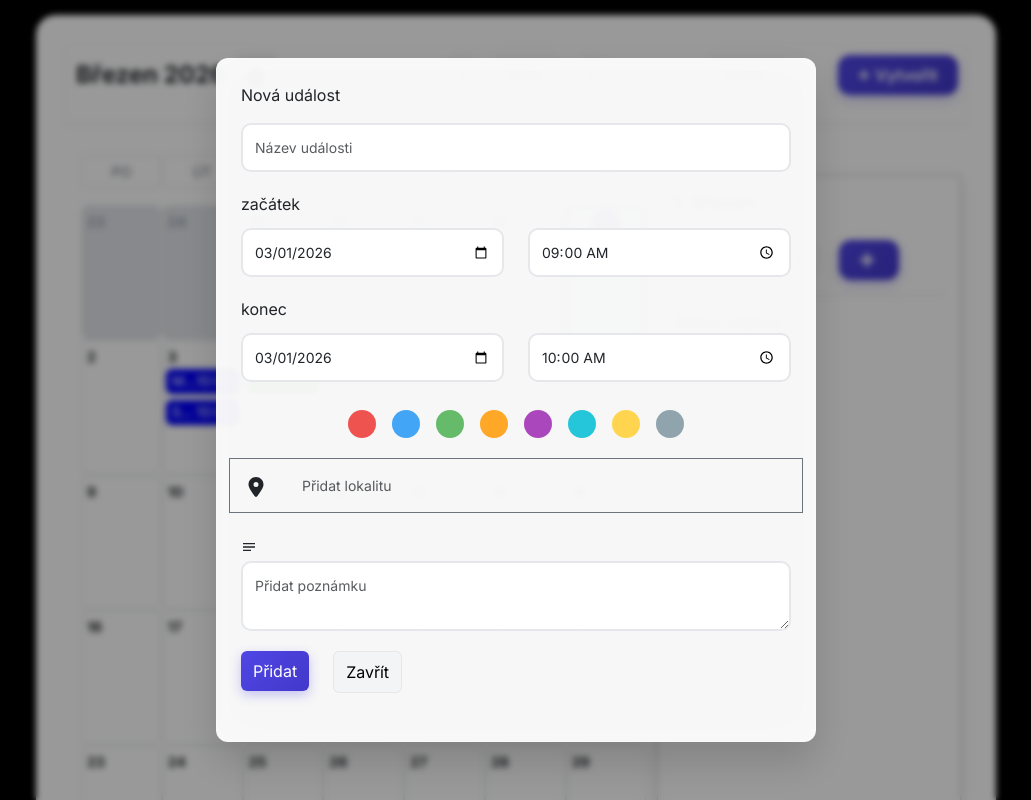
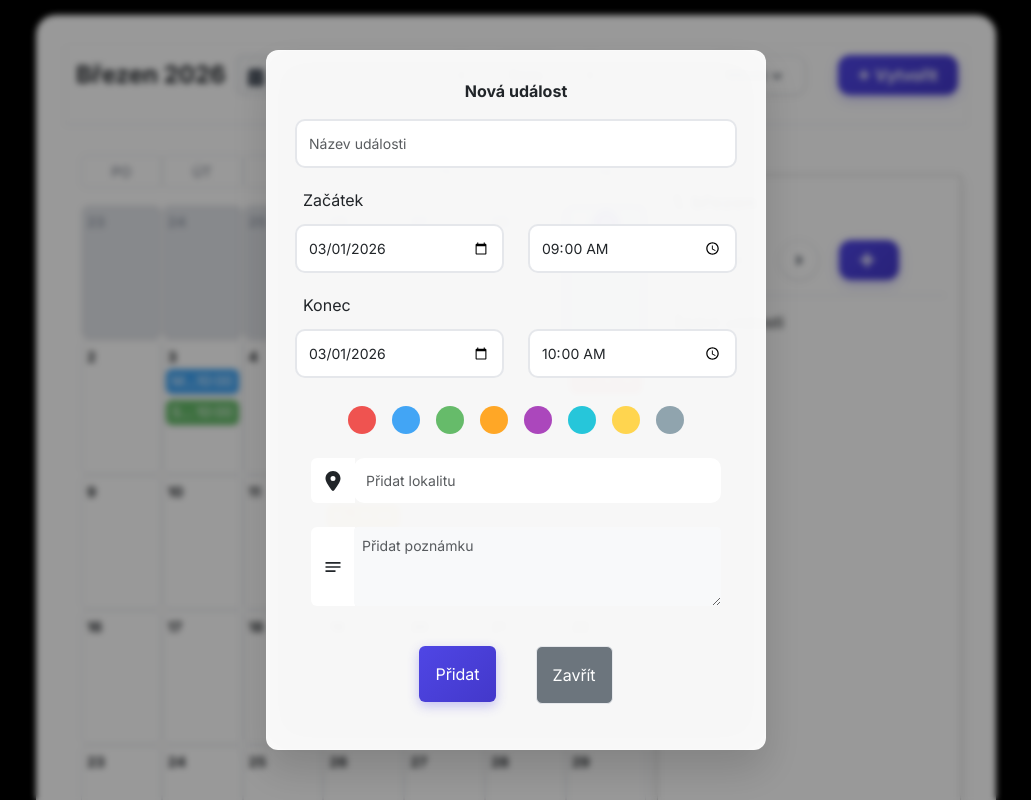
Before and after one commit to Jakub-coding99/React-Calendar, a React (Vite) app: page / in a window 1280 px wide. Both pictures are taken after a click on the button "Vytvořit". Shown: the top 800 px of the page, without its empty margins (124-1155 px from the left). Built offline with nearby package versions, Linux system fonts and the light colour scheme; a web font is replaced by a local one.

Commit message:
minor changed in modal

```diff
--- a/src/components/Alert.tsx
+++ b/src/components/Alert.tsx
@@ -10,8 +10,8 @@ interface Props {
 export const Alert = ({ children, confirm, close }: Props) => {
   return (
     <>
-      <div className="alert-wrapper">
-        <div className="alert-window">
+      <div className="alert-wrapper p-3 ">
+        <div className="alert-window border border-secondary">
           <div className="warning-alert">
             <IoIosWarning size={65} />
           </div>
--- a/src/components/Calendar.tsx
+++ b/src/components/Calendar.tsx
@@ -19,49 +19,52 @@ export const Calendar = () => {
   const mockedEvents = [
     {
       event: "Střih",
-      start: "2026-02-02T10:00",
-      end: "2026-02-02T11:00",
+      start: "2026-03-08T10:00",
+      end: "2026-03-08T11:00",
       id: "1",
-      color: "red",
-      note: `jojojojjjjjjjjjjjjjjjjjjjmm mmmmmmmmm modalStatem modalStatemjjjjjjjjjjjjjjjjjjjjjjjjjjjjjjjjjjjjjjjjjjjjjjjjjjjjjjjjjjjjjjjjjjjjjjjjjjjjj`,
+      color: "#EF5350",
+      note: `lorem ipsum lorem ipsum`,
       location: "Ostrava",
     },
 
     {
       event: "Melír",
       start: "2026-03-03T10:00",
-      end: "2026-02-03T11:00",
+      end: "2026-03-03T11:00",
       id: "2",
-      color: "blue",
+      color: "#42A5F5",
+      note: `lorem ipsum lorem ipsum`,
+      location: "Brno",
     },
     {
       event: "Střih",
       start: "2026-03-03T10:00",
-      end: "2026-02-04T11:00",
+      end: "2026-03-04T11:00",
       id: "3",
-      color: "blue",
+      color: "#66BB6A",
     },
     {
       event: "Barva",
-      start: "2026-03-04T10:00",
-      end: "2026-03-04T11:00",
+      start: "2026-03-12T10:00",
+      end: "2026-03-12T11:00",
       id: "4",
-      color: "green",
+      color: "#FFA726",
+      note: `lorem ipsum lorem ipsum`,
     },
-    {
-      event: "Barva",
-      start: "2026-02-21T10:00",
-      end: "2026-03-04T11:00",
-      id: "5",
-      color: "green",
-    },
-    {
-      event: "test",
-      start: "2026-01-30T10:00",
-      end: "2026-01-30T11:00",
-      id: "6",
-      color: "green",
-    },
+    // {
+    //   event: "Barva",
+    //   start: "2026-02-21T10:00",
+    //   end: "2026-03-04T11:00",
+    //   id: "5",
+    //   color: "green",
+    // },
+    // {
+    //   event: "test",
+    //   start: "2026-01-30T10:00",
+    //   end: "2026-01-30T11:00",
+    //   id: "6",
+    //   color: "green",
+    // },
   ];
   const currentDate = new Date();
   const Today = formatDate(currentDate);
--- a/src/components/Modal.tsx
+++ b/src/components/Modal.tsx
@@ -1,17 +1,15 @@
-import React, { use, useEffect, useMemo, useState } from "react";
+import React, { useEffect, useMemo, useState } from "react";
 import { Button } from "./Button";
 import type { EventType } from "../types/event";
 import { Alert } from "./Alert";
 import { useDeleteEvent } from "../utils/eventActions";
 import { FaEdit } from "react-icons/fa";
 import { RiDeleteBin6Line } from "react-icons/ri";
-import { IoMdClose } from "react-icons/io";
 import { HiOutlineCalendarDateRange } from "react-icons/hi2";
 import { formatToPrettyDate } from "../utils/date";
 import { TbClockHour4 } from "react-icons/tb";
 import { MdNotes } from "react-icons/md";
 import { FaLocationDot } from "react-icons/fa6";
-import { IoIosWarning } from "react-icons/io";
 
 interface Props {
   e: EventType;
@@ -27,9 +25,11 @@ export const Modal = ({ e, onChange, onClose, type, fillDate }: Props) => {
   const [to, setTo] = useState(e?.end.slice(11, 16) ?? "10:00");
   const [endDate, setEndDate] = useState(e?.end.slice(0, 10) ?? fillDate ?? "");
   const [title, setTitle] = useState(e?.event);
-
   const [eventColor, setEventColor] = useState("");
   const [showErrorMsg, setShowErrorMsg] = useState(false);
+  const [note, setNote] = useState("");
+  const [location, setLocation] = useState("");
+
   const isEdit = type === "edit";
   const isAdd = type === "add";
   const isShow = type === "show";
@@ -48,6 +48,8 @@ export const Modal = ({ e, onChange, onClose, type, fillDate }: Props) => {
       setFrom(e.start?.slice(11, 16) ?? "09:00");
       setEndDate(e.end?.slice(0, 10) ?? fillDate ?? "");
       setTo(e.end?.slice(11, 16) ?? "10:00");
+      setNote(e.note ?? "");
+      setLocation(e.location ?? "");
     }
   }, [e, fillDate]);
 
@@ -68,6 +70,8 @@ export const Modal = ({ e, onChange, onClose, type, fillDate }: Props) => {
           start: `${date}T${from}:00`,
           end: `${endDate}T${to}:00`,
           color: eventColor ? eventColor : e.color,
+          note: note,
+          location: location,
         },
       });
 
@@ -82,6 +86,8 @@ export const Modal = ({ e, onChange, onClose, type, fillDate }: Props) => {
           start: `${date}T${from}:00`,
           end: `${endDate}T${to}:00`,
           color: colors.includes(eventColor) ? eventColor : "#6594B1",
+          note: note,
+          location: location,
         },
       });
     }
@@ -113,13 +119,13 @@ export const Modal = ({ e, onChange, onClose, type, fillDate }: Props) => {
     <>
       <div id="modal">
         <div className="row mb-3">
-          <div className="col">
-            <span>{isAdd ? "Nová událost" : "Upravit událost"}</span>
+          <div className="col d-flex justify-content-center fw-bold">
+            <span>{isAdd ? "Nová událost" : undefined}</span>
           </div>
         </div>
 
         {(isEdit || isAdd) && (
-          <form onSubmit={submitEvent}>
+          <form id="event-form" onSubmit={submitEvent}>
             <div className="row mb-2">
               <div className="col-12">
                 <input
@@ -133,9 +139,9 @@ export const Modal = ({ e, onChange, onClose, type, fillDate }: Props) => {
               </div>
             </div>
 
-            <label>začátek</label>
+            <label className="mx-2">Začátek</label>
             <div className="row mb-2">
-              <div className="col-md-6">
+              <div className="col-6">
                 <input
                   type="date"
                   value={date}
@@ -146,7 +152,7 @@ export const Modal = ({ e, onChange, onClose, type, fillDate }: Props) => {
                   className="form-control"
                 />
               </div>
-              <div className="col-md-6">
+              <div className="col-6">
                 <input
                   type="time"
                   value={from}
@@ -155,22 +161,24 @@ export const Modal = ({ e, onChange, onClose, type, fillDate }: Props) => {
                 />
               </div>
             </div>
-            <label>konec</label>
+            <label className="mx-2">Konec</label>
             <div className="row mb-2">
-              <div className="col-md-6">
+              <div className="col-6">
                 <input
                   type="date"
                   value={endDate}
-                  className={`form-control ${!checkDateDiff ? "is-invalid" : ""}`}
+                  className={`form-control input-wrapper ${!checkDateDiff ? "is-invalid" : ""}`}
                   onChange={(e) => setEndDate(e.target.value)}
+                  // style={{ position: "relative", display: "inline" }}
                 />
               </div>
-              <div className="col-md-6">
+              <div className="col-6">
                 <input
                   type="time"
                   value={to}
-                  className={`form-control ${!checkDateDiff ? "is-invalid" : ""}`}
+                  className={`form-control input-wrapper ${!checkDateDiff ? "is-invalid" : ""}`}
                   onChange={(e) => setTo(e.target.value)}
+                  // style={{ position: "relative", display: "inline" }}
                 />
               </div>
             </div>
@@ -196,52 +204,50 @@ export const Modal = ({ e, onChange, onClose, type, fillDate }: Props) => {
                 ></div>
               ))}
             </div>
-            <div className="row mb-2 align-items-center border border-secondary p-1">
-              <div className="col-auto">
+            <div className="row mb-2 m-1">
+              <div className="col-12">
+                <div className="input-group">
+                  <span className="input-group-text bg-white border-0">
                     <FaLocationDot size={20} />
-              </div>
-              <div className="col">
+                  </span>
                   <input
-                  className="form-control border-0 shadow-none bg-transparent"
                     type="text"
+                    className="form-control border-0 shadow-none"
                     placeholder="Přidat lokalitu"
+                    onChange={(e) => setLocation(e.target.value)}
+                    value={location}
                   />
                 </div>
               </div>
+            </div>
 
-            <div className="row mb-2">
+            <div className="row mb-2 m-1">
               <div className="col-12">
-                <MdNotes />
+                <div className="input-group">
+                  <span className="input-group-text bg-white border-0">
+                    <MdNotes size={20} />
+                  </span>
                   <textarea
-                  className="form-control mt-1"
+                    className="form-control border-0 shadow-none"
                     placeholder="Přidat poznámku"
+                    rows={3}
+                    onChange={(e) => setNote(e.target.value)}
+                    value={note}
+                    style={{
+                      resize: "vertical",
+                      backgroundColor: "#f8f9fa",
+                      padding: "0.5rem",
+                      borderRadius: "0.25rem",
+                    }}
                   />
                 </div>
-            </div>
-
-            <div className="row mb-2">
-              <div className="col-auto">
-                <button type="submit" className="btn btn-primary">
-                  {type === "edit" ? "Uložit" : "Přidat"}
-                </button>
-              </div>
-              {isEdit && (
-                <div className="col-auto">
-                  <Button className="modal-delete" onClick={triggerDelete}>
-                    Smazat
-                  </Button>
-                </div>
-              )}
-              <div className="col-auto">
-                <Button className="modal-close" onClick={onClose}>
-                  Zavřít
-                </Button>
               </div>
             </div>
           </form>
         )}
+
         {isShow && (
-          <div className="row gap-4">
+          <div className="row gap-3">
             <div className="modal-header-show  d-flex flex-row d-flex justify-content-between align-items-center   w-100">
               <div
                 className="header-dot"
@@ -270,17 +276,17 @@ export const Modal = ({ e, onChange, onClose, type, fillDate }: Props) => {
               <div></div>
             </div>
 
-            <div className="modal-show-details">
-              <h2 className="fw-bold my-3">{e?.event}</h2>
-              <span className="d-flex flex-row gap-2 my-3">
+            <div className="modal-show-details m-2">
+              <h2 className="fw-bold my-3 mb-4">{e?.event}</h2>
+              <span className="d-flex flex-row mb-3 my-3 align-items-center">
                 <HiOutlineCalendarDateRange size={28} />
-                <p>
+                <p className="m-2">
                   {e.start.split("T")[0] === e.end.split("T")[0]
                     ? formatToPrettyDate(e.start.split("T")[0])
                     : `${formatToPrettyDate(e.start.split("T")[0])} - ${formatToPrettyDate(e.end.split("T")[0])}`}
                 </p>
               </span>
-              <span className="d-flex flex-row gap-2 my-3">
+              <span className="d-flex flex-row gap-2 mb-3 my-3">
                 <TbClockHour4 size={28} />
                 <p>
                   {e.start.split("T")[1]} - {e.end.split("T")[1]}
@@ -326,10 +332,8 @@ export const Modal = ({ e, onChange, onClose, type, fillDate }: Props) => {
                 </div>
               ) : undefined}
             </div>
-            <div>
-              <Button className="icon-btn close" onClick={onClose}>
-                Zavřít
-              </Button>
+            <div className="col-auto d-flex justify-content-center">
+              <div className="d-flex justify-content-center"></div>
             </div>
           </div>
         )}
@@ -341,23 +345,38 @@ export const Modal = ({ e, onChange, onClose, type, fillDate }: Props) => {
             children="Opravdu chcete událost smazat?"
           />
         )}
+
         <div
           className={`modal-actions  ${!isEdit ? "justify-content-center" : undefined}`}
         >
-          {/* {isEdit && (
-              <>
+          {isEdit && (
+            <div className="row">
+              <Button className="modal-delete m-3 p-3" onClick={triggerDelete}>
+                Smazat
+              </Button>
+            </div>
+          )}
+
+          {isAdd || isEdit ? (
+            <div className="row mb-2 d-flex justify-content-between">
+              <div className="col-auto">
+                <button
+                  type="submit"
+                  form="event-form"
+                  className="btn btn-primary m-3 p-3"
+                >
+                  {type === "edit" ? "Uložit" : "Přidat"}
+                </button>
+              </div>
+            </div>
+          ) : undefined}
+
           <Button
-                  className="modal-delete"
-                  children="Smazat"
-                  onClick={triggerDelete}
-                />
-              </>
-            )}
-            <Button
-              className="modal-close"
-              children="Zavřít"
+            className="modal-close bg-secondary text-white m-3 p-3"
             onClick={onClose}
-            /> */}
+          >
+            Zavřít
+          </Button>
         </div>
       </div>
     </>
--- a/src/style/styles.css
+++ b/src/style/styles.css
@@ -815,16 +815,17 @@ body {
 }
 
 #modal {
-  width: 600px;
+  width: 500px;
   background: rgba(255, 255, 255, 0.95);
   backdrop-filter: blur(20px);
   border: 1px solid rgba(255, 255, 255, 0.3);
   border-radius: var(--radius);
-  padding: 24px;
+  padding: 28px;
   box-shadow: 0 20px 40px rgba(0, 0, 0, 0.15);
   animation: modalFade 0.2s ease-out;
-  max-height: 800px;
-  min-height: 450px;
+  max-height: 700px;
+  min-height: 300px;
+  overflow: auto;
 }
 
 #modal form {
@@ -843,13 +844,17 @@ body {
   transition: var(--transition);
 }
 
-.invalid-date::after {
+.input-wrapper {
+  position: relative;
+}
+
+.input-wrapper.is-invalid::after {
   content: "";
   position: absolute;
   top: 50%;
   left: 8px;
   right: 8px;
-  height: 1px;
+  height: 2px;
   background-color: red;
   pointer-events: none;
   transform: translateY(-50%);
@@ -1414,7 +1419,12 @@ body {
     max-width: 360px;
     max-height: 70vh;
     min-height: 300px;
-    padding: 12px;
+    padding: 20px;
+  }
+  input[type="date"],
+  input[type="time"] {
+    width: 100%;
+    min-width: 0;
   }
 
   .day-event-list-wrapper {
```
Lines whose indentation alone changed are shown as unchanged.
